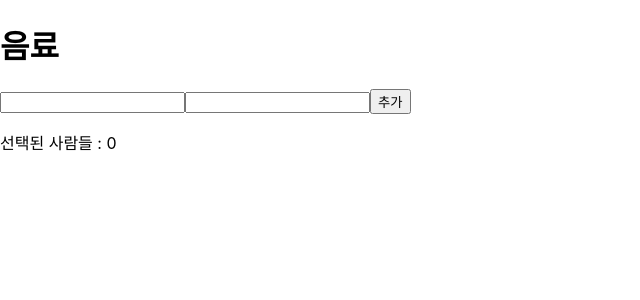
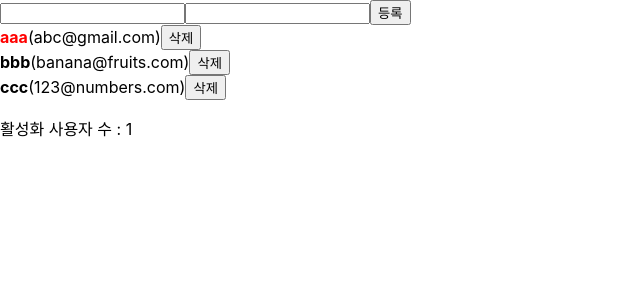
Before and after one commit to mi-naLee/Daily-Study-React, a React (Create React App) app: page / in a window 1280 px wide. Shown: the top 300 px of the page, without its empty margins (0-640 px from the left). Built offline with nearby package versions, Linux system fonts and the light colour scheme.

Commit message:
---memo && reducer

```diff
--- a/src/App.js
+++ b/src/App.js
@@ -3,18 +3,40 @@
     @content : '벨로퍼트와 함께하는 모던 리액트'
     @order :
 */
-import React, { useMemo, useRef, useState } from "react";
+import React, { useCallback, useMemo, useReducer, useRef } from "react";
 import UserList from "./Week1/UserList";
 import CreateUser from "./Week1/CreateUser";
 
 function CountActiveUsers(users){
-    console.log("검색 중.......")
     return users.filter(user => user.active).length;
 }
 
-function App() {
-  // ------- user object
-  const [users,setUsers] = useState([
+const initialState = { // 초기 상태 set
+    // ----- input 창
+    //const [inputs, setInputs] = useState({
+        //username: '',
+        //email: ''
+    //});
+    inputs: {
+        username: '',
+        email: ''
+    },
+    // ----- user 데이터
+    //const [users,setUsers] = useState([
+        //{ id: 1,
+        //  username: 'aaa',
+        //  email: 'abc@gmail.com',
+        //  active: true},
+        //{ id: 2,
+        //  username: 'bbb',
+        //  email: 'banana@fruits.com',
+        //  active: false},
+        //{ id: 3,
+        //  username: 'ccc',
+        //  email: '123@numbers.com',
+        //  active: false}
+    //]);
+    users: [
         { id: 1,
           username: 'aaa',
           email: 'abc@gmail.com',
@@ -27,52 +49,106 @@ function App() {
           username: 'ccc',
           email: '123@numbers.com',
           active: false}
-  ]);
-
-  const [inputs, setInputs] = useState({
-    username: '',
-    email: ''
-  });
-  const { username, email } = inputs;
-  const onChange = (e) =>{
-    const { name, value } = e.target;
-    setInputs({
-        ...inputs,
-        [name]: value
-    });
+    ]
 }
 
-  const nextId = useRef(4); // init value 4 (after users)
-  const onCreate = () =>{
-    const user = {
+function reducer(state,action){
+    switch(action.type){
+        case 'CHANGE_INPUT':
+            return{
+                ...state,
+                inputs: {
+                    ...state.inputs,
+                    [action.name] : action.value
+                }
+            };
+        case 'CREATE_USER':
+            return{
+                inputs: initialState.inputs,
+                users: state.users.concat(action.user)
+                // == users: [...state.users, action.user]
+            };
+        case 'TOGGLE_USER':
+            // setUsers(users.map(user => user.id === id ? {...user, active: !user.active }: user ));
+            return{
+                ...state,
+                users: state.users.map(user =>
+                    user.id === action.id ? {...user, active: !user.active } : user)
+            };
+        case 'REMOVE_USER':
+            // setUsers(users.filter(user => user.id !== id));
+            return{
+                ...state,
+                users: state.users.filter(user => user.id !== action.id)
+            };
+        default:
+            return state;
+    }
+}
+
+function App() {
+  const [state, dispatch] = useReducer(reducer, initialState); // dispatch를 실행하면 reducer 함수 실행, 초기값 initialState.
+  const nextId = useRef(4);
+
+  const { users } = state; // state의 초기값 initialState의 users 배열
+  const { username, email } = state.inputs; // state의 초기값 initialState의 inputs('')
+
+  const onChange = useCallback(e => {
+    const { name, value } = e.target;
+    //setInputs({
+        //...inputs,
+        //[name]: value
+    //});
+    dispatch({
+        type: 'CHANGE_INPUT',
+        name,
+        value
+    });
+  },[]);
+
+  const onCreate = useCallback(() =>{
+    //const user = {
+        //id: nextId.current,
+        //username,
+        //email
+    //}
+    // setUsers([...users, user]); 또는 setUsers(users.concat(user));
+    //setInputs({
+        //username: '',
+        //email: ''
+    //})
+    //nextId.current += 1;
+    dispatch({
+        type: 'CREATE_USER',
+        user: {
             id: nextId.current,
             username,
             email
         }
-    // setUsers([...users, user]);
-    setUsers(users.concat(user));
+    });
+    nextId.current += 1;
+  },[username, email]);
 
-    setInputs({
-        username: '',
-        email: ''
-    })
-    nextId.current += 1;
-  }
+  const onToggle = useCallback(id => {
+    dispatch({
+        type: 'TOGGLE_USER',
+        id
+    });
+  },[]);
 
-  const onRemove = id => {
-    setUsers(users.filter(user => user.id !== id));
-  }
-
-  const onToggle = id => {
-    setUsers(users.map(user => user.id === id ? {...user, active: !user.active }: user ));
-  }
+  const onRemove = useCallback(id => {
+    dispatch({
+        type: 'REMOVE_USER',
+        id
+    });
+  },[]);
 
   const count = useMemo(()=>CountActiveUsers(users),[users]);
   return (
     <>
         <CreateUser username={username} email={email} onChange={onChange} onCreate={onCreate}/>
-        <UserList users={users} onRemove={onRemove} onToggle={onToggle}/>
-        <p>활성화 사용자 수 : {count} </p>
+        <UserList users={users} onToggle={onToggle} onRemove={onRemove}/>
+        <p>활성화 사용자 수 : {count}</p>
     </>
   );
 }
--- a/src/Run/ArrAddRun.js
+++ b/src/Run/ArrAddRun.js
@@ -1,4 +1,4 @@
-import React, { useMemo, useRef, useState } from "react";
+import React, { useCallback, useMemo, useRef, useState } from "react";
 import ArrAdd from "../Week1/ArrAdd";
 import ArrAddList from "../Week1/ArrAddList";
 
@@ -10,16 +10,16 @@ function ArrAddRun(){
     })
     const { nick, drink } = inputs;
 
-    const onChange = (e) => {
+    const onChange = useCallback(e => {
         const { name, value } = e.target;
-        setInputs({
+        setInputs(inputs => ({ // 함수형 업데이트 사용 --> useCallback deps에 inputs가 들어가지 않아도 된다.
             ...inputs,
             [name]: value
-        })
-    }
+        }));
+    },[]);
 
     const nextId = useRef(1);
-    const onCreate = () =>{
+    const onCreate = useCallback(() =>{
         const member = {
             id: nextId.current,
             nick,
@@ -27,23 +27,22 @@ function ArrAddRun(){
             active: false
         }
         // setMemberList([...memberList, member]);
-        setMemberList(memberList.concat(member));
+        setMemberList(memberList => memberList.concat(member)); // 함수형 업데이트
 
         setInputs({
             nick: '',
             drink: '',
         })
         nextId.current += 1;
-    }
+    },[nick ,drink])
 
-    const onRemove = id => {
-        setMemberList(memberList.filter(member => member.id !== id));
-    }
+    const onRemove = useCallback(id => {
+        setMemberList(memberList => memberList.filter(member => member.id !== id)); // 함수형 업데이트
+    },[])
 
-    const onToggle = id => {
-        console.log("toggle........")
-        setMemberList(memberList.map(member => member.id === id ? {...member, active: !member.active } : member))
-    }
+    const onToggle = useCallback(id => {
+        setMemberList(memberList => memberList.map(member => member.id === id ? {...member, active: !member.active } : member))
+    },[])
 
     const CountActiveUsers = memberList => {
         return memberList.filter(member => member.active).length;
--- a/src/Week1/ArrAdd.js
+++ b/src/Week1/ArrAdd.js
@@ -1,5 +1,6 @@
 import React from "react";
 
+// CreateUser
 function ArrAdd({nick, drink, onChange, onCreate}){
     return (
         <div>
@@ -10,4 +11,4 @@ function ArrAdd({nick, drink, onChange, onCreate}){
     );
 }
 
-export default ArrAdd;
+export default React.memo(ArrAdd);
--- a/src/Week1/CreateUser.js
+++ b/src/Week1/CreateUser.js
@@ -10,4 +10,4 @@ function CreateUser({username, email, onChange, onCreate}) {
     )
 }
 
-export default CreateUser;
+export default React.memo(CreateUser);
--- a/src/index.js
+++ b/src/index.js
@@ -10,8 +10,8 @@ const root = ReactDOM.createRoot(document.getElementById("root"));
 // id == 'root'인 DOM은 public/index.html에 있다.
 root.render(
   <React.StrictMode>
-    {/*<App />*/}
-    <ArrAddRun />
+    <App />
+    {/*<ArrAddRun />*/}
   </React.StrictMode>
 );
 
```
Also changed, not shown: src/Week1/ArrAddList.js (+6 -3 lines), src/Week1/Counter.js (added, +23 -0 lines), src/Week1/Counter2.js (added, +37 -0 lines), src/Week1/UserList.js (+4 -3 lines). Lines whose indentation alone changed are shown as unchanged.
